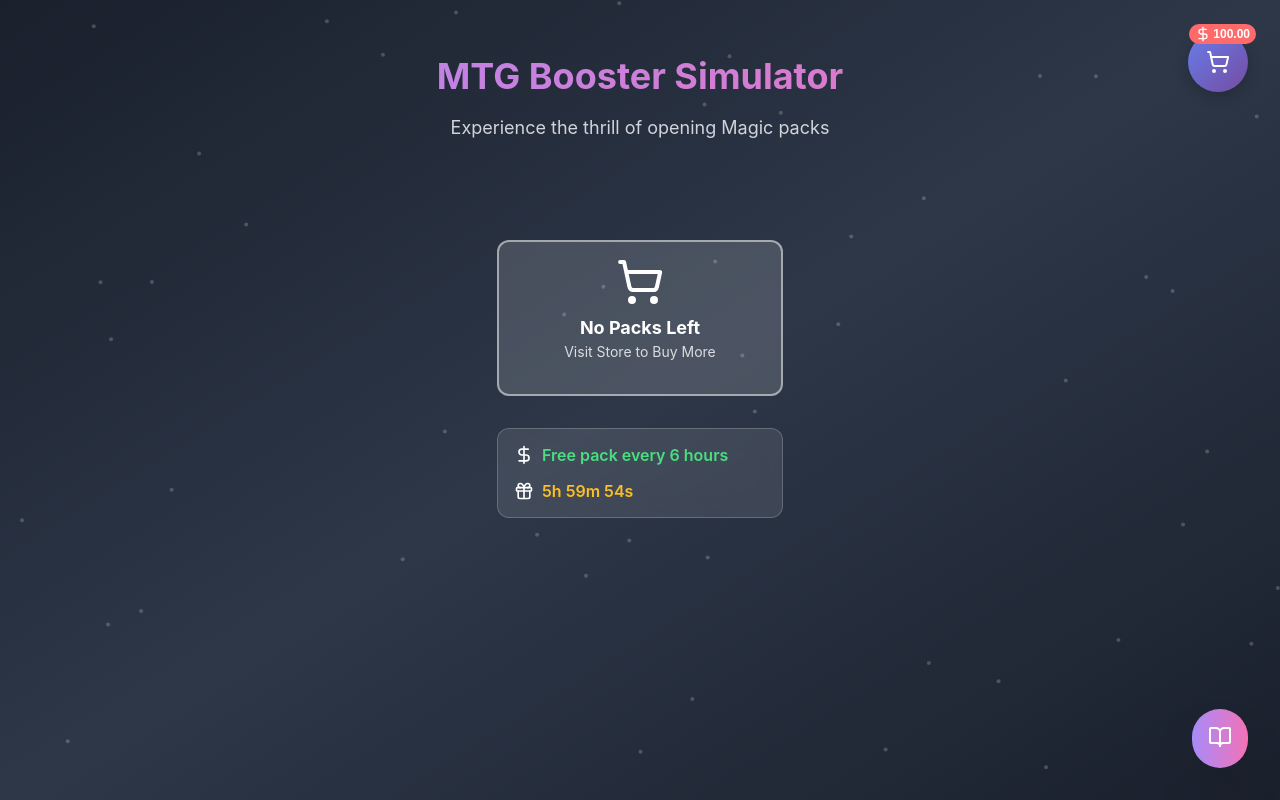
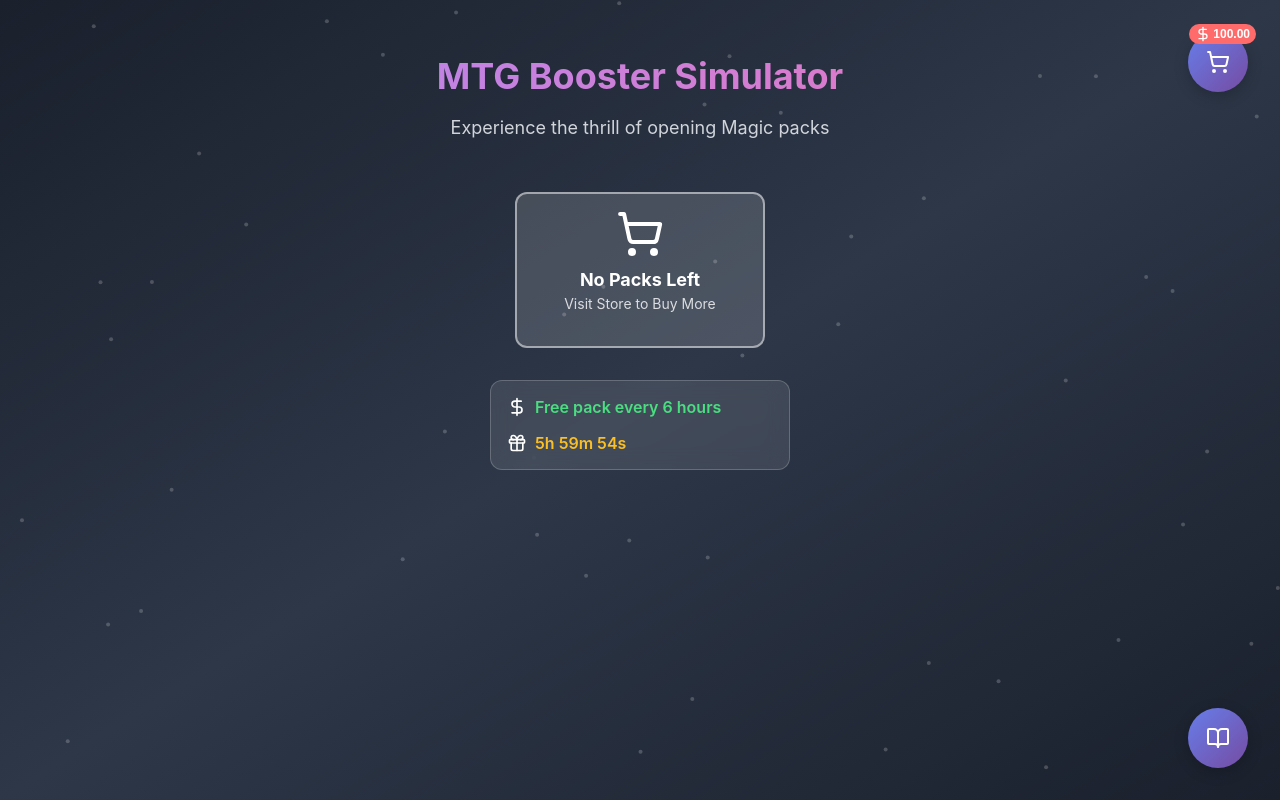
Before and after one commit to Julynx/mtg_booster_simulator, a React (Create React App) app: page / in a window 1280 px wide. Built offline with nearby package versions, Linux system fonts and the light colour scheme.

Commit message:
whatever

```diff
--- a/public/assets/boosters.json
+++ b/public/assets/boosters.json
@@ -38,7 +38,7 @@
     {
         "name": "March of the Machine: The Aftermath",
         "code": "MAT",
-        "image": "boosters/march_of_the_machine.png",
+        "image": "boosters/march_of_the_machine_the_aftermath.png",
         "price": 3.15
     },
     {
--- a/src/components/Collection.module.css
+++ b/src/components/Collection.module.css
@@ -6,31 +6,31 @@
 }
 
 .collectionButton {
-  background-image: linear-gradient(to right, #a78bfa, #f472b6);
+  background: linear-gradient(135deg, #667eea 0%, #764ba2 100%);
+  border: none;
+  border-radius: 50%;
+  width: 60px;
+  height: 60px;
   color: white;
-  padding: 1rem;
-  border-radius: 9999px;
-  box-shadow: 0 25px 50px -12px rgba(0, 0, 0, 0.25);
-  position: relative;
-  border: none;
   cursor: pointer;
+  display: flex;
+  align-items: center;
+  justify-content: center;
+  box-shadow: 0 4px 15px rgba(0, 0, 0, 0.2);
 }
 
 .collectionCount {
   position: absolute;
-  top: -0.5rem;
-  right: -0.5rem;
-  background-color: #ef4444;
-  color: white;
-  border-radius: 9999px;
-  width: 1.5rem;
-  height: 1.5rem;
+  top: -8px;
+  right: -8px;
+  background: #ff6b6b;
+  border-radius: 12px;
+  padding: 2px 6px;
+  font-size: 12px;
+  font-weight: bold;
   display: flex;
   align-items: center;
-  justify-content: center;
-  font-size: 0.875rem;
-  line-height: 1.25rem;
-  font-weight: 700;
+  gap: 2px;
 }
 
 .modalOverlay {
@@ -49,7 +49,7 @@
 }
 
 .modalContent {
-  background-color: #1f2937;
+  background: linear-gradient(135deg, #2c3e50 0%, #1a1a2e 100%);
   border-radius: 0.75rem;
   padding: 1.5rem;
   width: 90vw;
@@ -129,6 +129,7 @@
 
 .filterControls {
   background: rgba(255, 255, 255, 0.05);
+  border: 1px solid rgba(255, 255, 255, 0.1);
   border-radius: 0.5rem;
   padding: 1rem;
   margin-bottom: 1rem;
@@ -147,6 +148,7 @@
   color: #9ca3af;
   font-size: 0.875rem;
   font-weight: 500;
+  margin-left: 4px;
 }
 
 .sortSelect, .select { /* Renamed .raritySelect to .select */
@@ -178,7 +180,8 @@
 
 .cardWrapper {
   position: relative;
-  background: rgba(255, 255, 255, 0.1);
+  background: rgba(255, 255, 255, 0.05);
+  border: 1px solid rgba(255, 255, 255, 0.1);
   border-radius: 8px;
   padding: 1rem;
   backdrop-filter: blur(10px);
--- a/src/components/PackDisplay.js
+++ b/src/components/PackDisplay.js
@@ -123,13 +123,6 @@
 
   const availablePackType = getFirstAvailablePack();
   const packConfig = packs[availablePackType];
-  const packCount = packInventory[availablePackType] || 0;
-
-  const handleOpenPack = useCallback(() => {
-    if (packConfig) { // Only open if packConfig is valid
-      openPack(availablePackType);
-    }
-  }, [openPack, availablePackType, packConfig]);
 
   const handleStoreClick = useCallback(() => {
     onOpenStore();
@@ -238,17 +231,22 @@
 
   return (
     <div className={styles.packDisplayContainer}>
+      <div className={styles.packsContainer}>
+        {Object.entries(packInventory).map(([packType, count]) => {
+          if (count <= 0) return null;
+          const config = packs[packType];
+          return (
             <motion.div
+              key={packType}
               className={styles.packDisplay}
-        onClick={handleOpenPack}
+              onClick={() => openPack(packType)}
               {...containerAnimation}
             >
               <AnimatePresence>
-          {packConfig && ( // Only render pack if packConfig exists
                 <motion.div
-              key={packConfig.name} // Key for AnimatePresence to track
+                  key={config.name}
                   className={styles.pack}
-              exit={{ opacity: 0, scale: 1.5, rotate: 360, y: -100, transition: { duration: 0.5 } }} // Explosion animation
+                  exit={{ opacity: 0, scale: 1.5, rotate: 360, y: -100, transition: { duration: 0.5 } }}
                 >
                   {/* New Shine Overlay */}
                   <motion.div
@@ -266,8 +264,8 @@
 
                   {/* Booster Image */}
                   <motion.img
-              src={packConfig.image}
-              alt={packConfig.name}
+                    src={config.image}
+                    alt={config.name}
                     className={styles.packImage}
                     animate={{
                       filter: [
@@ -282,8 +280,8 @@
 
                   {/* Pack info below image */}
                   <div className={styles.packInfoContainer}>
-              <span className={styles.packName}>{packConfig.name}</span>
-              <span className={styles.cardCount}>{packCount} packs available</span>
+                    <span className={styles.packName}>{config.name}</span>
+                    <span className={styles.cardCount}>{count} packs available</span>
                   </div>
 
                   {/* Sparkle effects */}
@@ -291,9 +289,11 @@
                     <SparkleAnimation key={i} delay={i * 0.2} />
                   ))}
                 </motion.div>
-          )}
               </AnimatePresence>
             </motion.div>
+          );
+        })}
+      </div>
 
       {/* Store Info */}
       <div className={styles.storeInfo}>
--- a/src/components/PackDisplay.module.css
+++ b/src/components/PackDisplay.module.css
@@ -3,18 +3,40 @@
   flex-direction: column;
   align-items: center;
   gap: 2rem;
-  margin: 5rem auto; /* Reduced top margin to move closer to the top edge */
-  max-width: 400px;
+  margin: 2rem auto;
+  width: 100%;
+  max-width: 100%;
+}
+
+.packsContainer {
+  display: flex;
+  overflow-x: auto;
+  overflow-y: hidden;
+  gap: 1.5rem;
+  padding: 2rem;
+  max-width: 80vw;
+  scrollbar-width: thin;
+  scrollbar-color: rgba(255,255,255,0.3) transparent;
+}
+
+.packsContainer::-webkit-scrollbar {
+  height: 6px;
+}
+
+.packsContainer::-webkit-scrollbar-thumb {
+  background-color: rgba(255,255,255,0.3);
+  border-radius: 3px;
 }
 
 .packDisplay {
   position: relative;
   cursor: pointer;
-  margin: 0 auto;
+  margin: 0;
+  flex: 0 0 auto;
 }
 
 .pack {
-  width: 286px; /* Adjusted to be slightly smaller for optical reasons (296px - 10px) */
+  width: 250px;
   height: auto; /* Auto height to accommodate content */
   border-radius: 0.75rem;
   position: relative;
```
Also changed, not shown: 1 other file (tests, documents, lock files or other folders). Lines whose indentation alone changed are shown as unchanged.
